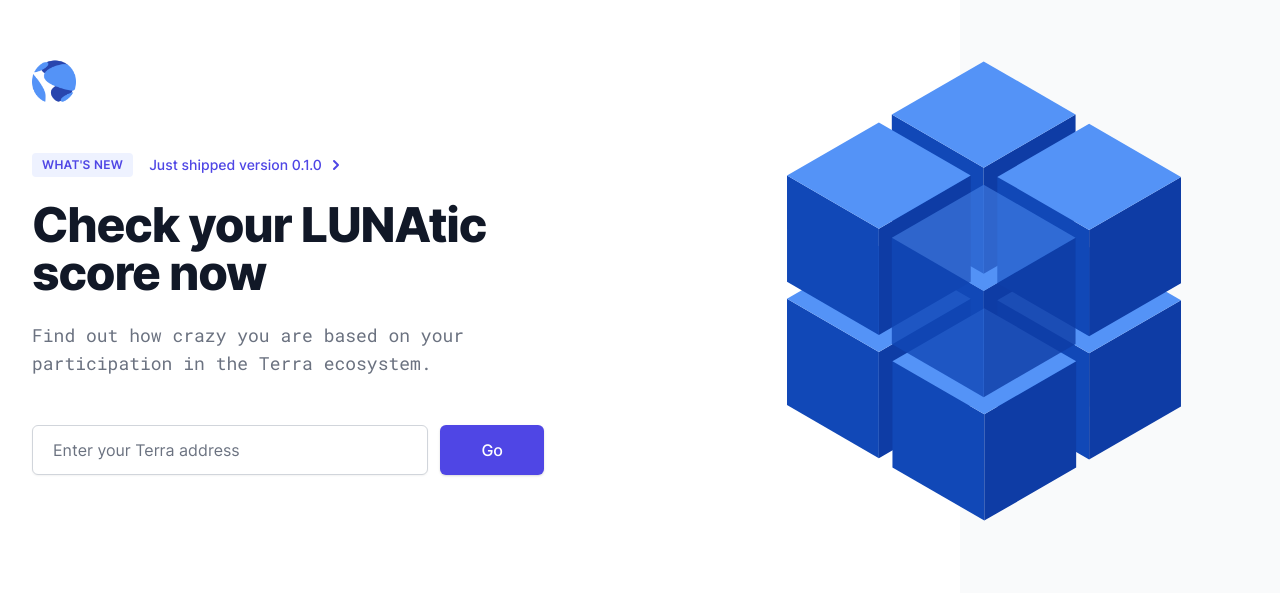
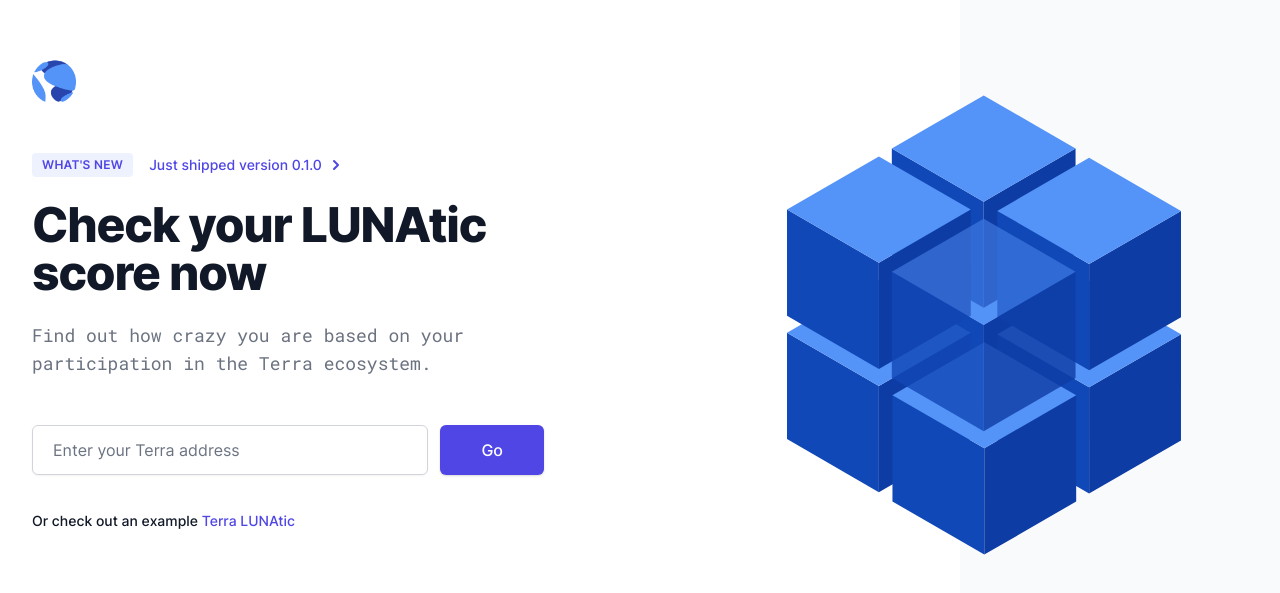
Before and after one commit to poogooflupduck/LUNAtic-score-calculator, a Next.js app: page / in a window 1280 px wide. Shown: the part 133-726 px from the top of the page. Built offline with nearby package versions, Linux system fonts and the light colour scheme.

Commit message:
Add example addr

```diff
--- a/components/Hero.js
+++ b/components/Hero.js
@@ -1,6 +1,7 @@
 import { useRouter } from "next/router";
 import { ChevronRightIcon, StarIcon } from "@heroicons/react/solid";
 import { useState } from "react";
+import Link from "next/link";
 const Hero = (props) => {
   let [loading, setLoading] = useState(false);
   const router = useRouter();
@@ -57,18 +58,48 @@
                 <div className="mt-4 sm:mt-0 sm:ml-3">
                   <button
                     type="submit"
-                    className="block w-full rounded-md border border-transparent px-5 py-3 bg-indigo-600 text-base font-medium text-white shadow hover:bg-indigo-700 focus:outline-none focus:ring-2 focus:ring-indigo-500 focus:ring-offset-2 sm:px-10"
+                    className="text-white block w-full rounded-md border border-transparent px-5 py-3 bg-indigo-600 text-base font-medium text-white shadow hover:bg-indigo-700 focus:outline-none sm:px-10"
                   >
                     {loading && (
                       <svg
-                        className="z-2 animate-spin h-5 w-5 mr-3 text-white"
+                        class="animate-spin h-6 w-6 text-white"
+                        xmlns="http://www.w3.org/2000/svg"
+                        fill="none"
                         viewBox="0 0 24 24"
-                      ></svg>
+                      >
+                        <circle
+                          class="opacity-25"
+                          cx="12"
+                          cy="12"
+                          r="10"
+                          stroke="currentColor"
+                          stroke-width="4"
+                        ></circle>
+                        <path
+                          class="opacity-75"
+                          fill="currentColor"
+                          d="M4 12a8 8 0 018-8V0C5.373 0 0 5.373 0 12h4zm2 5.291A7.962 7.962 0 014 12H0c0 3.042 1.135 5.824 3 7.938l3-2.647z"
+                        ></path>
+                      </svg>
                     )}
                     {!loading && <span>Go</span>}
                   </button>
                 </div>
               </form>
+              <div className="mt-6">
+                <div className="inline-flex items-center divide-x divide-gray-300">
+                  <div className="min-w-0 flex-1 py-1 text-sm text-gray-500 sm:py-3">
+                    <span className="font-medium text-gray-900">
+                      Or check out an example{" "}
+                      <Link href="/address/terra1nxtalu7p34jk4qrqutjf9y4qvte0hruxl9acg3">
+                        <a className="font-medium text-indigo-600">
+                          Terra LUNAtic
+                        </a>
+                      </Link>
+                    </span>
+                  </div>
+                </div>
+              </div>
             </div>
           </div>
         </div>
```
Also changed, not shown: 1 other file (tests, documents, lock files or other folders).
